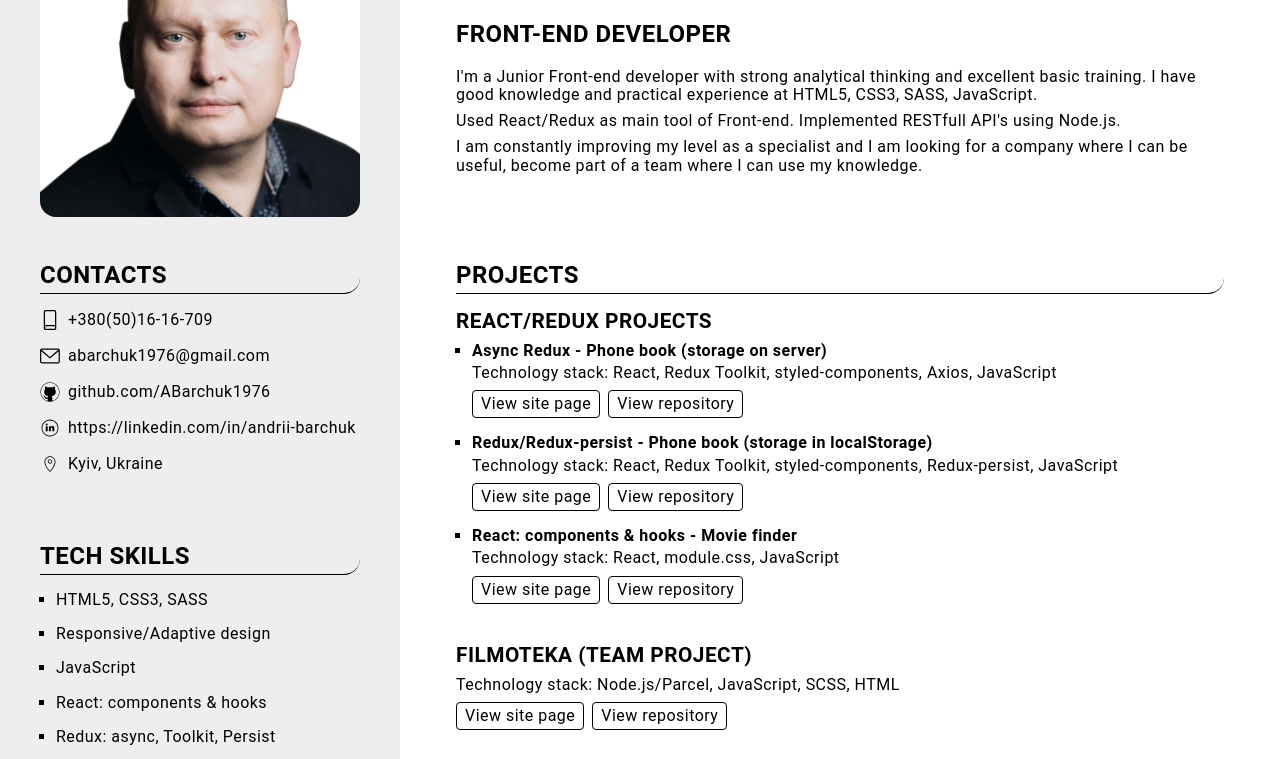
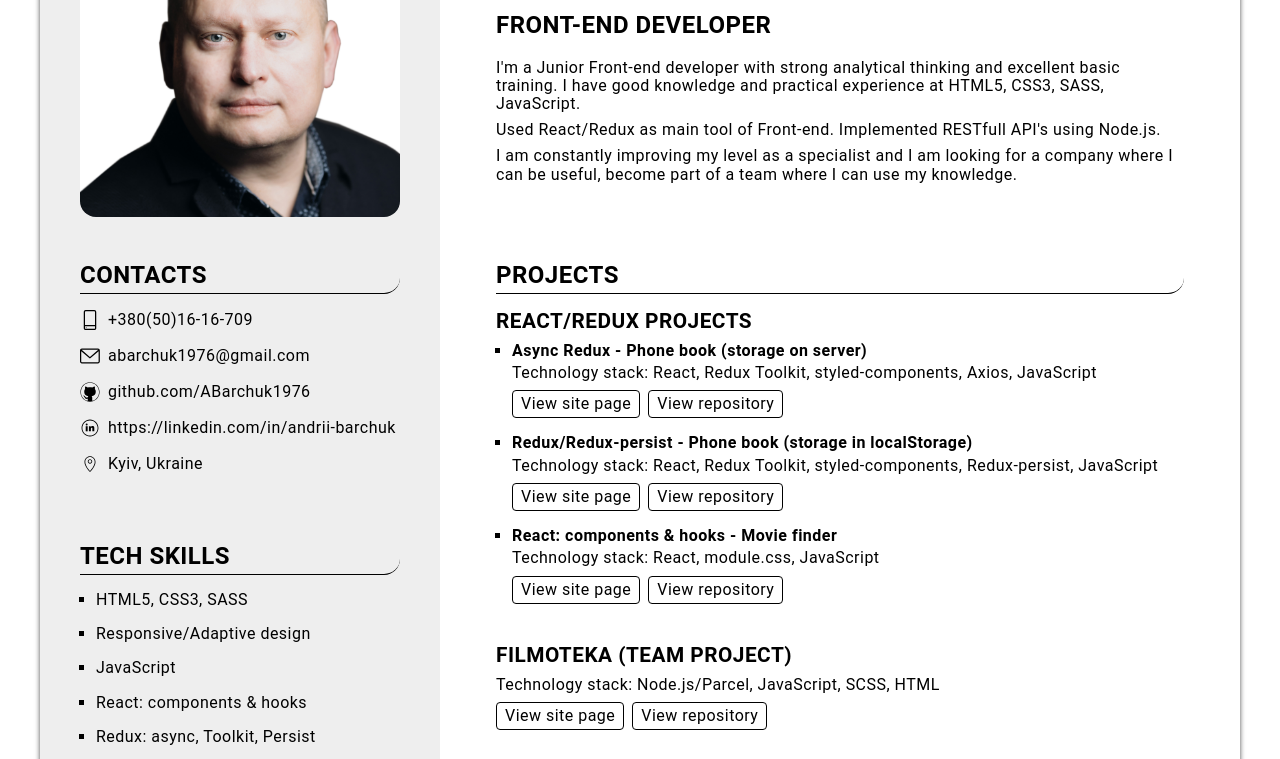
Before and after one commit to ABarchuk1976/Andrii-Barchuk-resume, a plain HTML site: page index.html in a window 1280 px wide. Shown: the part 143-902 px from the top of the page. Drawn offline with nearby package versions, Linux system fonts and the light colour scheme.

Commit message:
fixed all

```diff
--- a/index.css
+++ b/index.css
@@ -38,9 +38,11 @@ img {
 }
 
 .white-sheet {
+  max-width: 1200px;
   display: flex;
   flex-direction: row-reverse;
-  margin: 0 auto;
+  margin-left: auto;
+  margin-right: auto;
 }
 
 .main-section {
```
